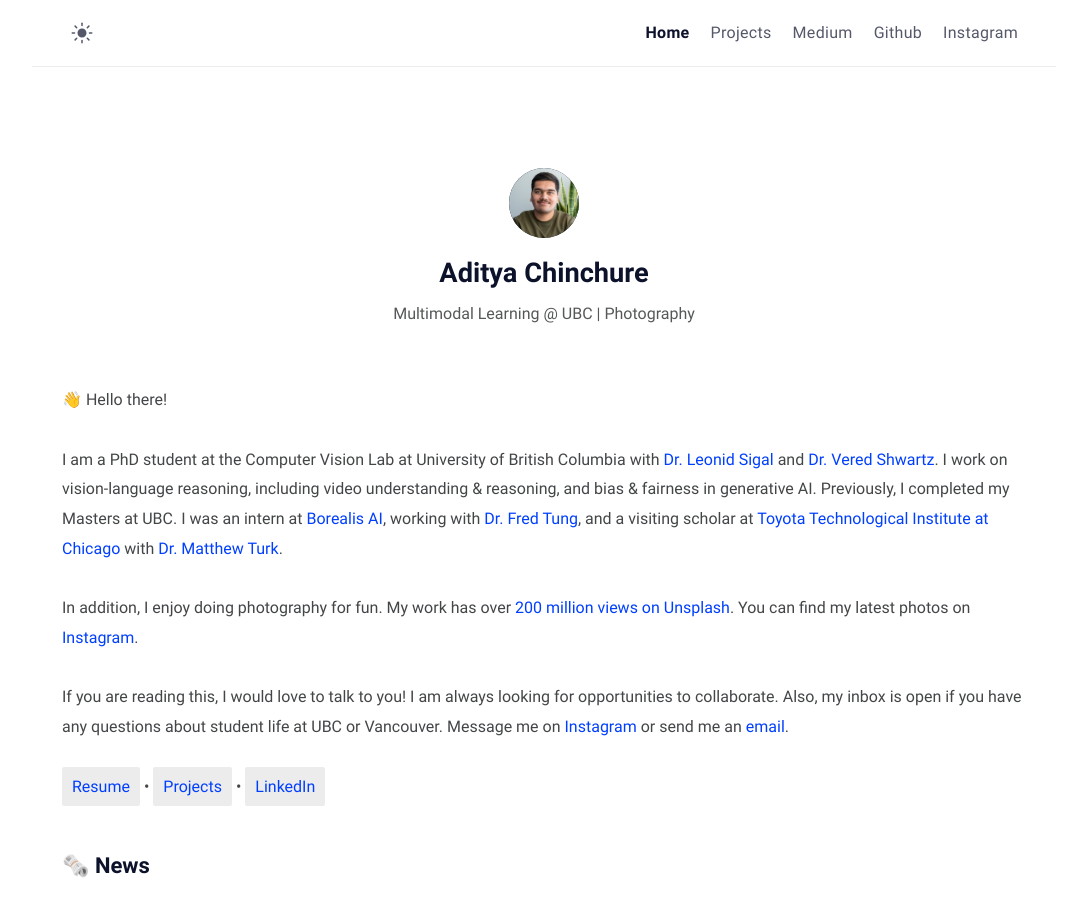
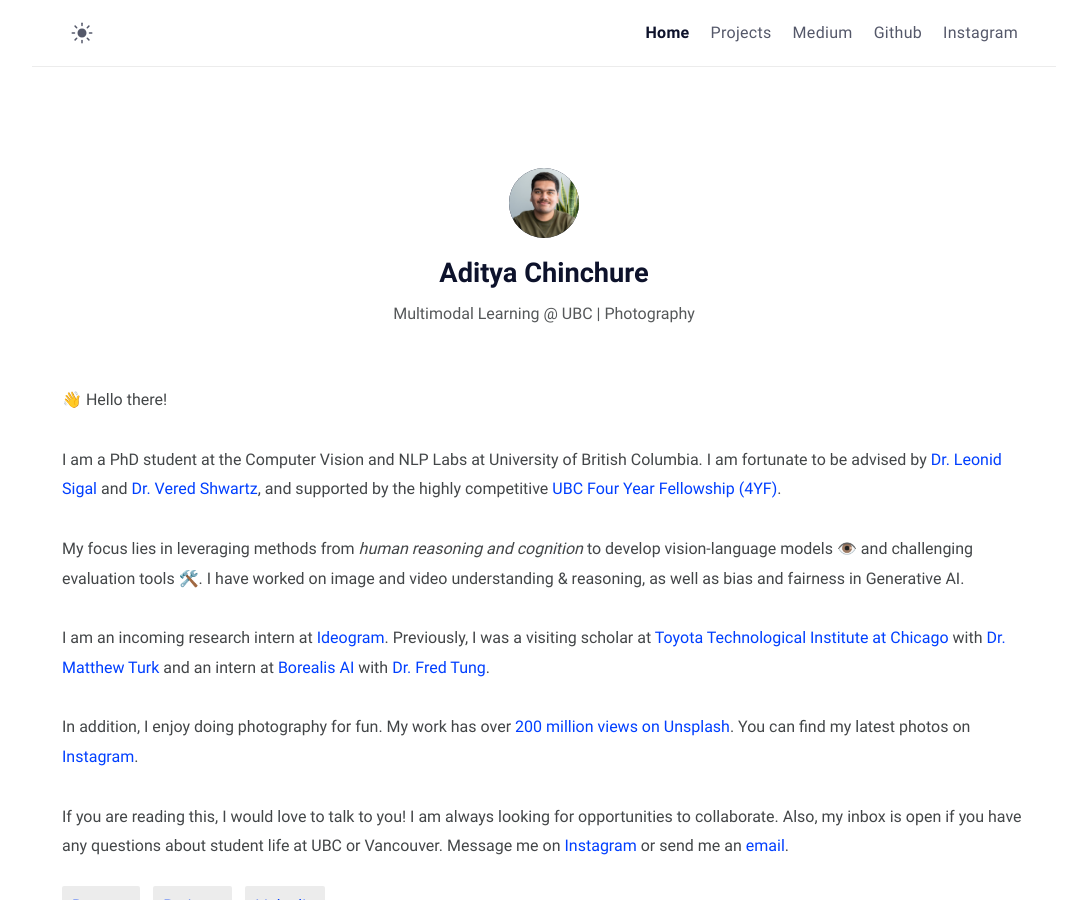
Before and after one commit to aditya10/aditya10.github.io, a Jekyll site: the page built from index.md, in a window 1280 px wide and 900 px high. Shown: the whole window, without its empty margins (96-1183 px from the left). Built offline with Jekyll 4.4.1, drawn with Linux system fonts in a browser that asks for light colours; some of the changed text lies outside the part shown.

Commit message:
Major update

```diff
--- a/index.md
+++ b/index.md
@@ -9,8 +9,11 @@ home: true
 
 👋 Hello there!
 
-I am a PhD student at the Computer Vision Lab at University of British Columbia with [Dr. Leonid Sigal](https://www.cs.ubc.ca/~lsigal/index.html) and [Dr. Vered Shwartz](https://www.cs.ubc.ca/~vshwartz/).
-I work on vision-language reasoning, including video understanding & reasoning, and bias & fairness in generative AI. Previously, I completed my Masters at UBC. I was an intern at [Borealis AI](https://www.borealisai.com), working with [Dr. Fred Tung](https://www.borealisai.com/team-member/fred-tung/), and a visiting scholar at [Toyota Technological Institute at Chicago](https://ttic.edu) with [Dr. Matthew Turk](https://home.ttic.edu/~mturk/).
+I am a PhD student at the Computer Vision and NLP Labs at University of British Columbia. I am fortunate to be advised by [Dr. Leonid Sigal](https://www.cs.ubc.ca/~lsigal/index.html) and [Dr. Vered Shwartz](https://www.cs.ubc.ca/~vshwartz/), and supported by the highly competitive [UBC Four Year Fellowship (4YF)](https://www.grad.ubc.ca/awards/four-year-doctoral-fellowship-4yf).
+
+My focus lies in leveraging methods from _human reasoning and cognition_ to develop vision-language models 👁️ and challenging evaluation tools 🛠️. I have worked on image and video understanding & reasoning, as well as bias and fairness in Generative AI.
+
+I am an incoming research intern at [Ideogram](https://ideogram.ai/t/explore). Previously, I was a visiting scholar at [Toyota Technological Institute at Chicago](https://ttic.edu) with [Dr. Matthew Turk](https://home.ttic.edu/~mturk/) and an intern at [Borealis AI](https://www.borealisai.com) with [Dr. Fred Tung](https://www.borealisai.com/team-member/fred-tung/).
 
 In addition, I enjoy doing photography for fun. My work has over [200 million views on Unsplash](https://unsplash.com/@adityachinchure). You can find my latest photos on [Instagram](https://www.instagram.com/jpgs.by.adi/).
 
@@ -90,6 +93,21 @@ _Poster at Emerging Technologies: BC's AI Showcase, organized by UBC's Centre fo
 
 I have reviewed several papers for: NeurIPS 2025, CVPR 2025 (⭐️ Outstanding Reviewer), ICCV 2025, TPAMI 2024, ECCV 2024 (⭐️ Outstanding Reviewer), CVPR 2024, TPAMI 2023, TPAMI 2022
 
+## 🌎 Collaborators
+
+I have had the pleasure of collaborating with several brilliant minds:
+
+* [Sahithya Ravi](https://sahithyaravi.github.io/) (UBC NLP)
+* [Pushkar Shukla](https://pushkershukla.github.io) (TTIC)
+* [Matthew Turk](https://home.ttic.edu/~mturk/) (TTIC)
+* [Kartik Hosanagar](http://www.hosanagar.com) (Wharton)
+* [Vineeth Balasubramanian](https://people.iith.ac.in/vineethnb/) (Microsoft Research)
+* [Albert (Boyang) Li](http://www.boyangli.org) (NTU Singapore)
+* [Renjie Liao](https://lrjconan.github.io) (UBC ECE)
+* [Mehar Bhatia](https://meharbhatia.github.io) (Mila)
+* [Gaurav Bhatt](https://gauravbh1010tt.github.io) (UBC CV)
+... and many more.
+
 ## 👨‍💻 Work
 
 **PhD Student, CV & NLP at UBC** \
@@ -124,7 +142,7 @@ Developed machine learning models for text classification, sentiment analysis an
 _Vancouver | September 2018 – April 2019_ \
 Worked in a team of eight to scale up our application for cloud deployments.
 
-## 👨‍🎓 Education
+<!-- ## 👨‍🎓 Education
 
 **PhD in Computer Vision and NLP** \
 The University of British Columbia |
@@ -138,7 +156,8 @@ The University of British Columbia |
 **BSc. Honours in Computer Science** \
 The University of British Columbia |
 2016 - 2021 |  GPA: 88% \
-International Student – Faculty of Science Scholarship & Dean’s Honour List
+International Student – Faculty of Science Scholarship & Dean’s Honour List -->
+
 
 <!-- ## 📸 Other
 
```
